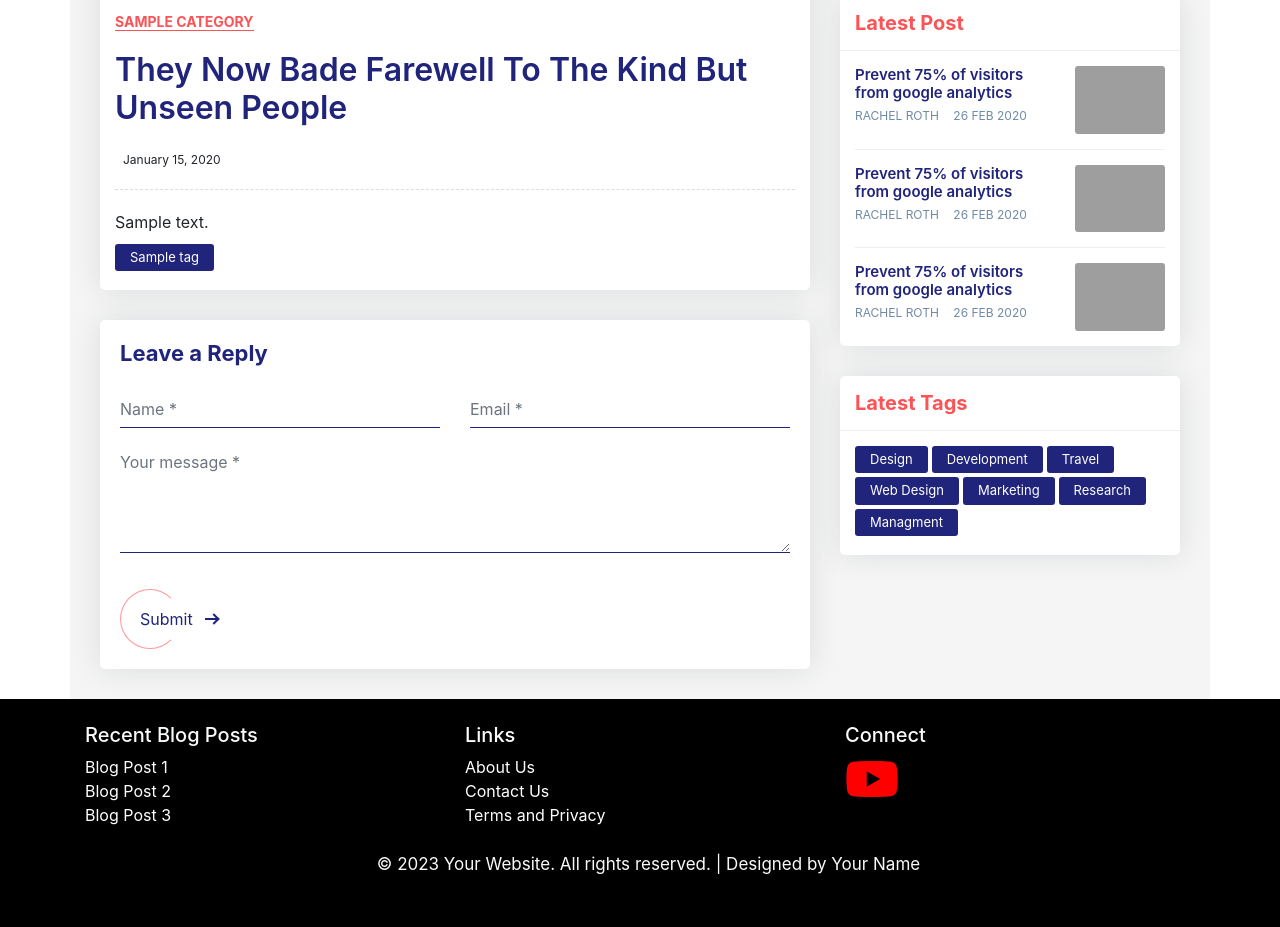
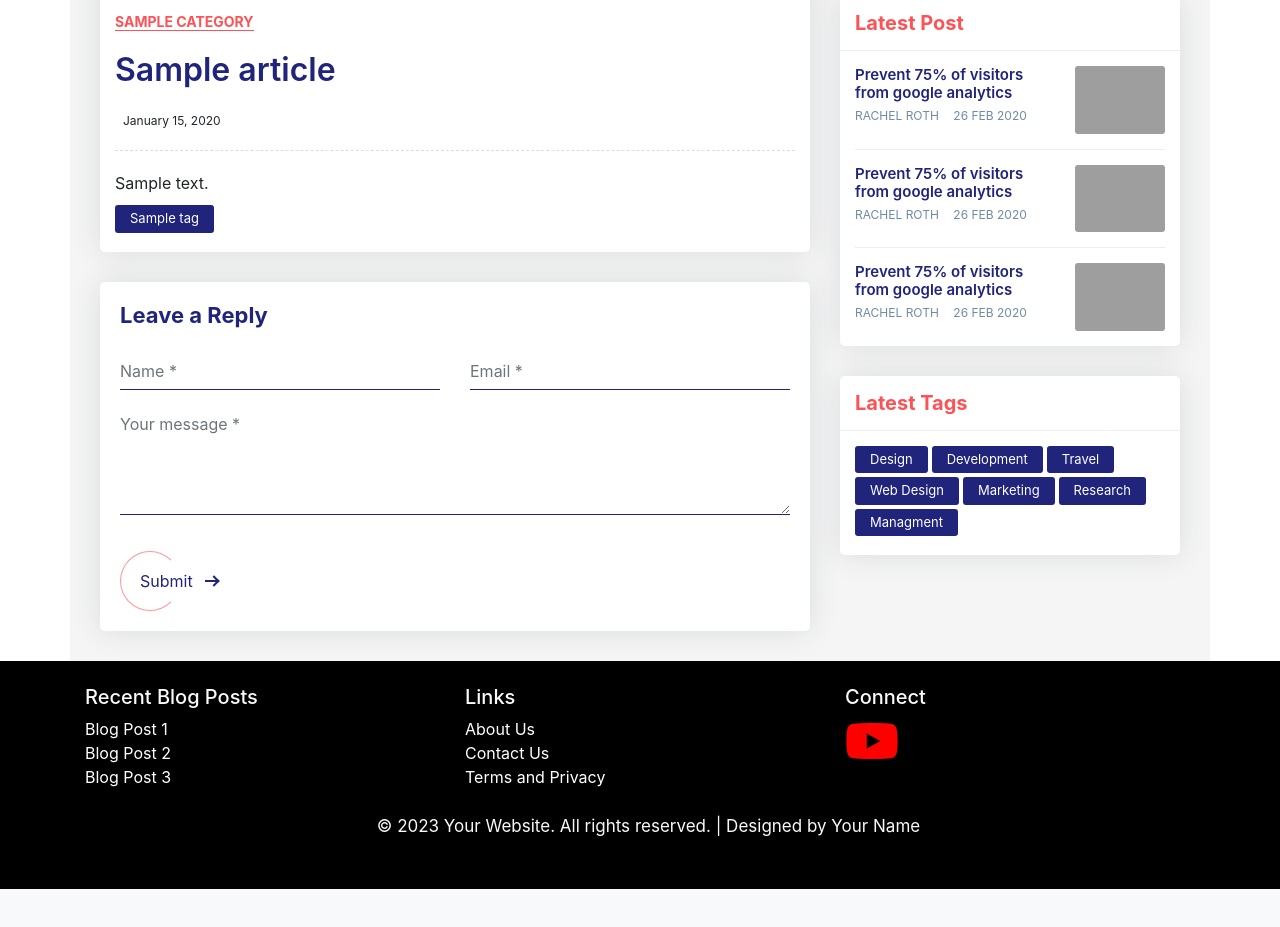
Before and after one commit to behradpeikani/bps_gamer, a Django app: template templates/blog/article_detail.html in a window 1280 px wide. Shown: the part 417-1344 px from the top of the page. After the commit the page ends 1306 px from the top, so only its background shows below. Run offline with Django 3.2, Linux system fonts and the light colour scheme; the template is opened without the code that fills it: most values are stand-ins (such as "Sample title", 1, 10 or a date in 2020); some libraries are stand-ins or nearby versions; grey boxes are pictures that could not be loaded.

Commit message:
i changed article title in article_detail template

```diff
--- a/templates/blog/article_detail.html
+++ b/templates/blog/article_detail.html
@@ -15,13 +15,9 @@
                         </div>
                         <div class="article-title">
                             <h6><a href="#">{{ article.category }}</a></h6>
-                            <h2>They Now Bade Farewell To The Kind But Unseen People</h2>
+                            <h2>{{ article.title }}</h2>
                             <div class="media">
-                                <!-- <div class="avatar">
-                                    <img src="https://bootdey.com/img/Content/avatar/avatar1.png" title="" alt="">
-                                </div> -->
                                 <div class="media-body">
-                                    <!-- <label>Rachel Roth</label> -->
                                     <span>{{ article.created_at|date:"F j, Y" }}</span>
                                 </div>
                             </div>
```
